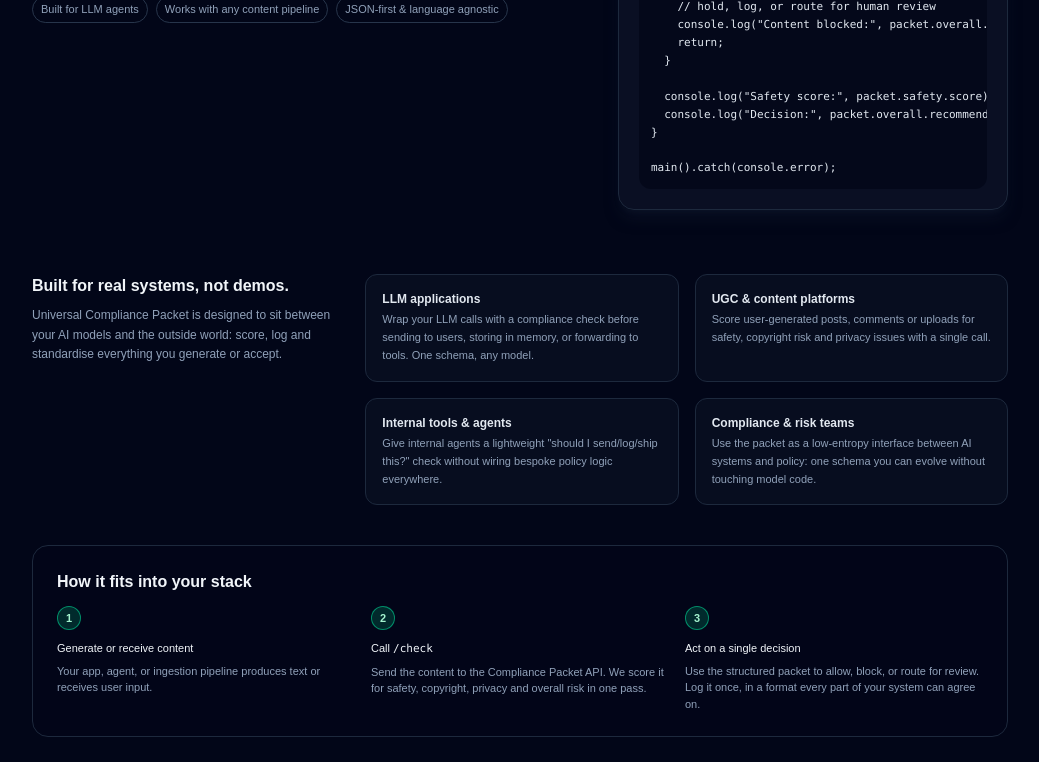
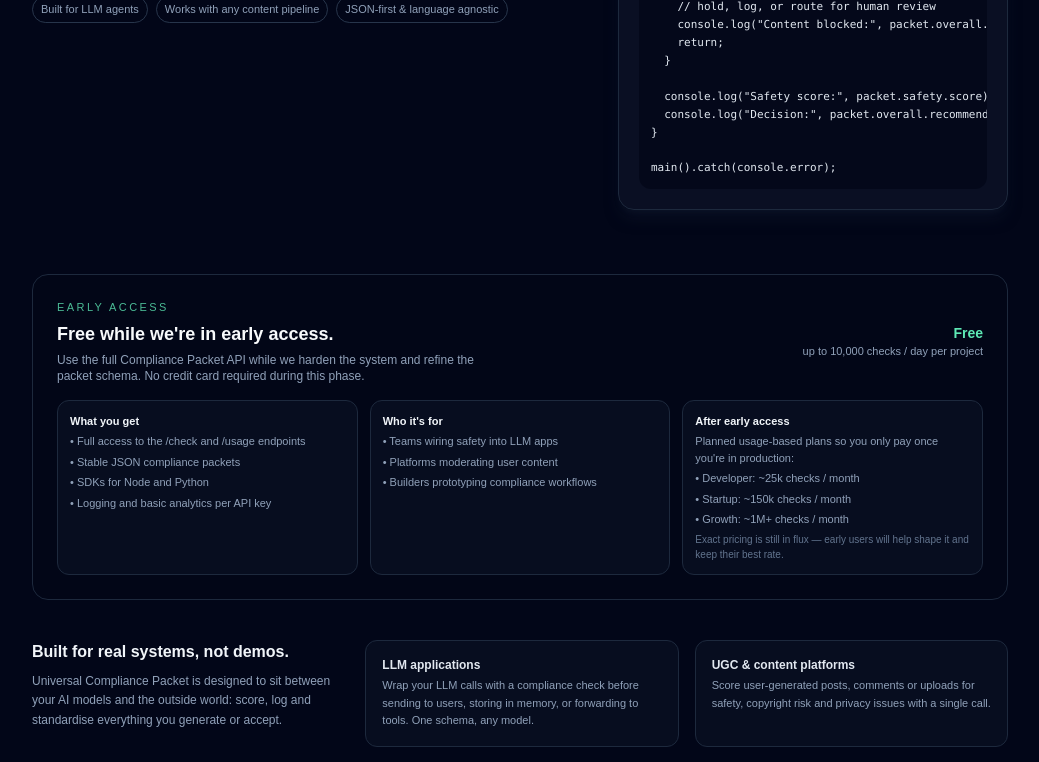
Before and after one commit to Maheybtw/compliance-packet-web, a Next.js app: page / in a window 1280 px wide. Shown: the part 556-1318 px from the top of the page, without its empty margins (120-1159 px from the left). Built offline with nearby package versions, Linux system fonts and the light colour scheme.

Commit message:
Add early access pricing section to the landing page

```diff
--- a/src/app/page.tsx
+++ b/src/app/page.tsx
@@ -150,6 +150,67 @@ main().catch(console.error);`}
 
         {/* Secondary sections */}
         <section className="mx-auto max-w-5xl px-6 pb-14 space-y-10">
+          {/* Early access pricing */}
+          <div className="rounded-2xl border border-slate-800 bg-slate-950/70 p-5 md:p-6 space-y-4">
+            <div className="flex flex-col md:flex-row md:items-center md:justify-between gap-3">
+              <div>
+                <p className="text-[11px] uppercase tracking-[0.22em] text-emerald-300/80 font-medium mb-1">
+                  Early access
+                </p>
+                <h2 className="text-base md:text-lg font-semibold text-slate-50">
+                  Free while we&apos;re in early access.
+                </h2>
+                <p className="text-xs text-slate-400 max-w-md mt-1">
+                  Use the full Compliance Packet API while we harden the system and refine the
+                  packet schema. No credit card required during this phase.
+                </p>
+              </div>
+              <div className="text-right md:text-right">
+                <p className="text-sm font-semibold text-emerald-300">Free</p>
+                <p className="text-[11px] text-slate-400">
+                  up to 10,000 checks / day per project
+                </p>
+              </div>
+            </div>
+
+            <div className="grid gap-3 md:grid-cols-3 text-[11px] text-slate-300">
+              <div className="rounded-xl border border-slate-800 bg-slate-900/40 p-3">
+                <p className="font-semibold text-slate-100 mb-1">What you get</p>
+                <ul className="space-y-1 text-slate-400">
+                  <li>• Full access to the /check and /usage endpoints</li>
+                  <li>• Stable JSON compliance packets</li>
+                  <li>• SDKs for Node and Python</li>
+                  <li>• Logging and basic analytics per API key</li>
+                </ul>
+              </div>
+              <div className="rounded-xl border border-slate-800 bg-slate-900/40 p-3">
+                <p className="font-semibold text-slate-100 mb-1">Who it&apos;s for</p>
+                <ul className="space-y-1 text-slate-400">
+                  <li>• Teams wiring safety into LLM apps</li>
+                  <li>• Platforms moderating user content</li>
+                  <li>• Builders prototyping compliance workflows</li>
+                </ul>
+              </div>
+              <div className="rounded-xl border border-slate-800 bg-slate-900/40 p-3">
+                <p className="font-semibold text-slate-100 mb-1">
+                  After early access
+                </p>
+                <p className="text-slate-400 mb-1">
+                  Planned usage-based plans so you only pay once you&apos;re in production:
+                </p>
+                <ul className="space-y-1 text-slate-400">
+                  <li>• Developer: ~25k checks / month</li>
+                  <li>• Startup: ~150k checks / month</li>
+                  <li>• Growth: ~1M+ checks / month</li>
+                </ul>
+                <p className="text-[10px] text-slate-500 mt-1">
+                  Exact pricing is still in flux — early users will help shape it and keep their
+                  best rate.
+                </p>
+              </div>
+            </div>
+          </div>
+
           {/* Who it's for */}
           <div className="grid gap-6 md:grid-cols-3">
             <div className="col-span-3 md:col-span-1">
```
